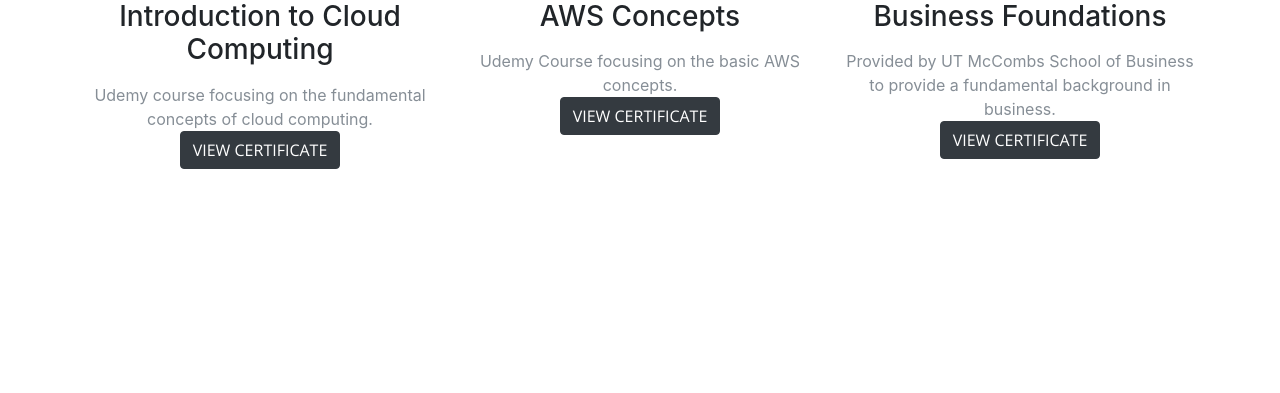
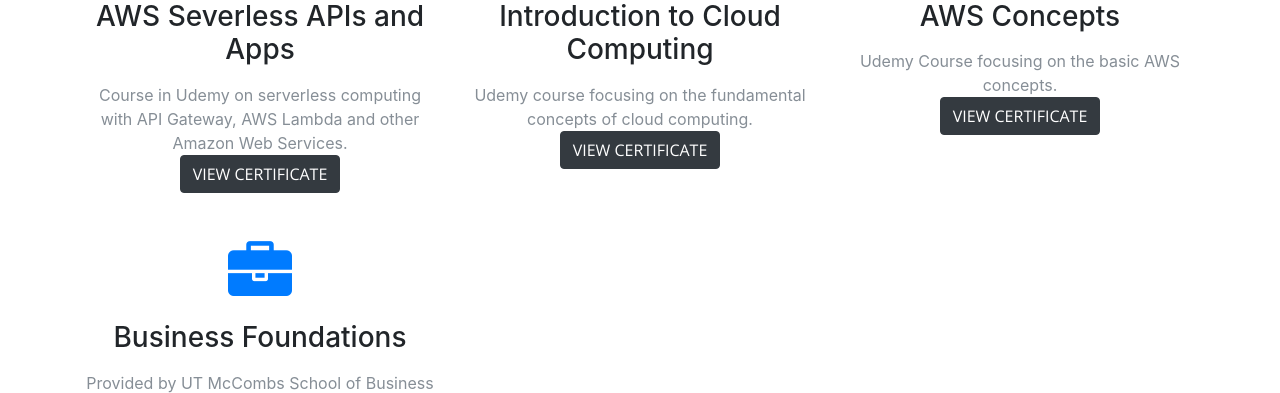
Before and after one commit to jcgonzalez14/jcgonzalez14.github.io, a website with bundled scripts: page certificates.html in a window 1280 px wide. Shown: the part 756-1149 px from the top of the page. Built offline with nearby package versions, Linux system fonts and the light colour scheme.

Commit message:
Added new certificate section
Added section for AWS Serverless API course certificate

```diff
--- a/certificates.html
+++ b/certificates.html
@@ -96,6 +96,14 @@
           <div class="col-lg-4 col-md-6 text-center">
             <div class="service-box mt-5 mx-auto">
               <i class="fa fa-4x fa fa-cloud text-primary mb-3 sr-icons"></i>
+              <h3 class="mb-3">AWS Severless APIs and Apps</h3>
+              <p class="text-muted mb-0">Course in Udemy on serverless computing with API Gateway, AWS Lambda and other Amazon Web Services.</p>
+              <a class="btn btn-dark btn-xl sr-button" href="https://jcgonzalez14.github.io/certificates/AWS%20Serverless%20APIs%20&%20Apps.pdf" target="_blank">View Certificate</a>
+            </div>
+          </div>
+          <div class="col-lg-4 col-md-6 text-center">
+            <div class="service-box mt-5 mx-auto">
+              <i class="fa fa-4x fa fa-cloud text-primary mb-3 sr-icons"></i>
               <h3 class="mb-3">Introduction to Cloud Computing</h3>
               <p class="text-muted mb-0">Udemy course focusing on the fundamental concepts of cloud computing.</p>
               <a class="btn btn-dark btn-xl sr-button" href="https://jcgonzalez14.github.io/certificates/Introduction%20to%20Cloud%20Computing.pdf" target="_blank">View Certificate</a>
```
